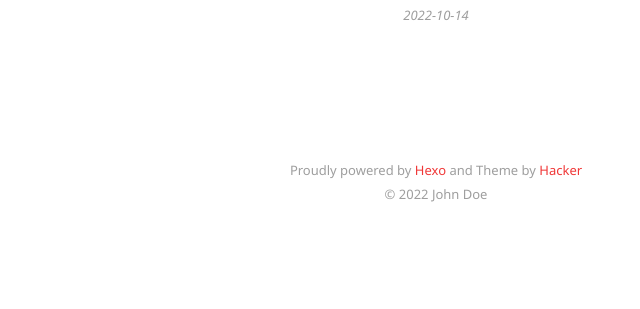
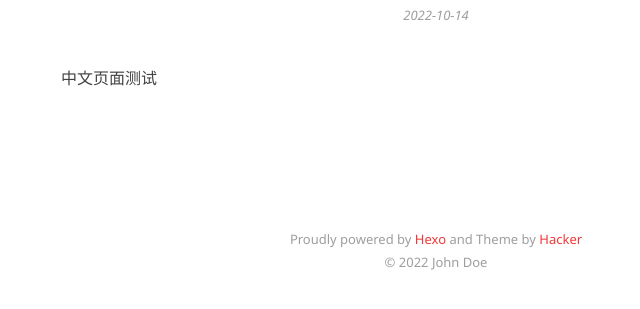
Before and after one commit to ChengZ996/chengz996.github.io, a plain HTML site: page 2022/10/14/test-my-site/index.html in a window 1280 px wide. Shown: the part 245-554 px from the top of the page, without its empty margins (204-844 px from the left). Drawn offline with Linux system fonts and the light colour scheme.

Commit message:
Site updated: 2022-10-14 07:09:22

```diff
--- a/2022/10/14/test-my-site/index.html
+++ b/2022/10/14/test-my-site/index.html
@@ -9,6 +9,8 @@
   <meta name="author" content="John Doe">
 
 
+
+  <meta name="description" content="中文页面测试">
 
 
 
@@ -77,6 +79,7 @@
   <div class="article-content">
     <div class="entry">
 
+        <p> 中文页面测试</p>
 
 
     </div>
```
Also changed, not shown: index.html (+1 -0 lines).
